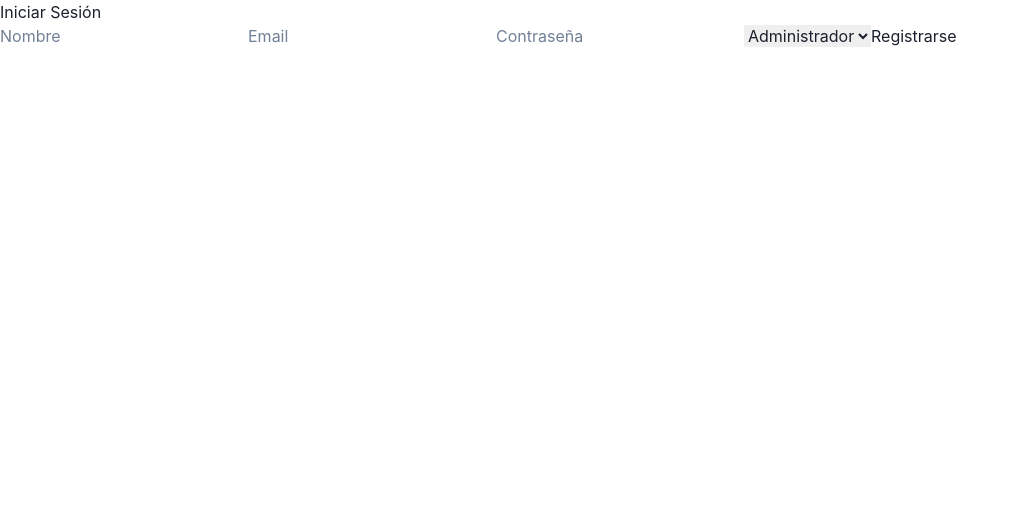
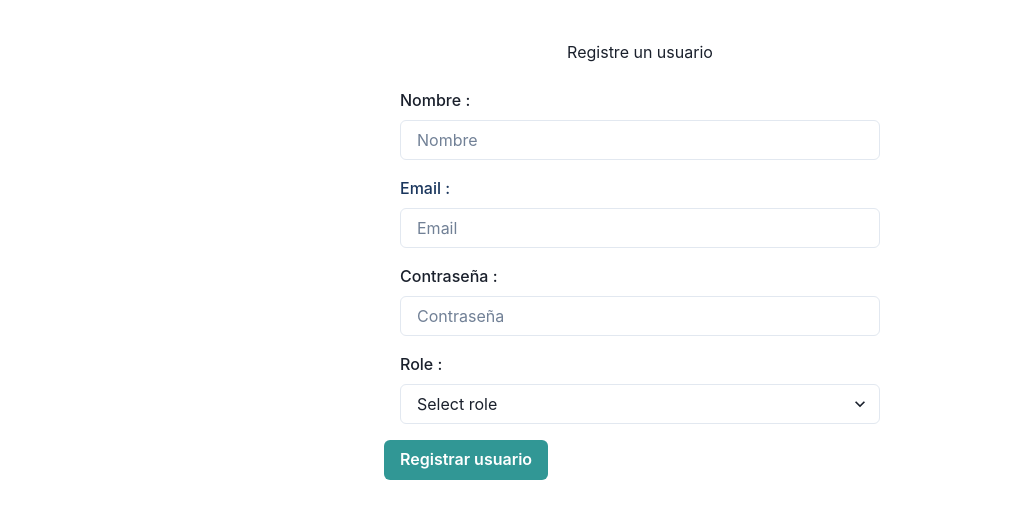
Before and after one commit to AgustinGomezDelToro/Projet-Devops, a Next.js app: page /signin in a window 1280 px wide. Shown: the top 518 px of the page, without its empty margins (0-1018 px from the left). Built offline with nearby package versions, Linux system fonts and the light colour scheme.

Commit message:
UI form signin fait

```diff
--- a/components/Header/index.tsx
+++ b/components/Header/index.tsx
@@ -4,7 +4,7 @@ function Header() {
     return (
         <Flex width="100%" p={4} borderBottom="1px solid gray" justifyContent="space-between" alignItems="center">
             <Box>
-                <p>Bienvenido Eugenio chupapijaaaaa!</p>
+                <p>Bienvenido user.name!</p>
             </Box>
             <Button colorScheme="red">Salir</Button>
         </Flex>
--- a/components/auth/signIn.tsx
+++ b/components/auth/signIn.tsx
@@ -1,6 +1,16 @@
 import { signIn } from "next-auth/react";
 import { useState } from "react";
 import { useRouter } from "next/router";
+import {
+    Box,
+    Button,
+    FormControl,
+    FormLabel,
+    FormErrorMessage,
+    FormHelperText,
+    Select,
+    Input, Center
+} from '@chakra-ui/react'
 
 function SignIn() {
     const [errorMessage, setErrorMessage] = useState("");
@@ -53,24 +63,50 @@ function SignIn() {
     };
 
     return (
+        <Box width={["100%", "80%", "60%", "40%"]} mx="auto" mt={10}>
+        <Center m={4} spacing={4} mt={6} >
+            <h1>Registre un usuario</h1>
+        </Center>
+
         <form onSubmit={handleRegister}>
-            <input type="text" name="name" placeholder="Nombre" required />
-            <input type="email" name="email" placeholder="Email" required />
-            <input
-                type="password"
-                name="password"
-                placeholder="Contraseña"
-                required
-            />
-            <select name="role" required>
-                <option value="ADMINISTRADOR">Administrador</option>
-                <option value="ODONTOLOGO">Odontólogo</option>
-                <option value="PACIENTE">Paciente</option>
-            </select>
-            <button type="submit">Registrarse</button>
+            <Box m={4} spacing={4} mt={6}>
+                <FormControl>
+                    <FormLabel>Nombre : </FormLabel>
+                    <Input type="text" name="name" placeholder="Nombre" isRequired />
+                </FormControl>
+            </Box>
+
+            <Box m={4} spacing={4} textColor={"blue.900"}>
+                <FormControl>
+                    <FormLabel>Email : </FormLabel>
+                    <Input type="email" name="email" placeholder="Email" isRequired />
+                </FormControl>
+            </Box>
+
+            <Box m={4} spacing={4}>
+                <FormControl>
+                    <FormLabel>Contraseña : </FormLabel>
+                    <Input type="password" name="password" placeholder="Contraseña" isRequired/>
+                </FormControl>
+            </Box>
+
+            <Box m={4} spacing={4}>
+                <FormControl>
+                    <FormLabel>Role : </FormLabel>
+                    <Select name="role" placeholder='Select role' isRequired>
+                        <option value="ADMINISTRADOR">Administrador</option>
+                        <option value="ODONTOLOGO">Odontólogo</option>
+                        <option value="PACIENTE">Paciente</option>
+                    </Select>
+                </FormControl>
+            </Box>
+
+
+            <Button colorScheme='teal' type="submit">Registrar usuario</Button>
             {errorMessage && <p>{errorMessage}</p>}
             {successMessage && <p>{successMessage}</p>}
         </form>
+        </Box>
     );
 }
 
--- a/pages/signin.tsx
+++ b/pages/signin.tsx
@@ -3,7 +3,6 @@ import SignIn from "../components/auth/signIn";
 function SignInPage() {
     return (
         <div>
-            <h1>Iniciar Sesión</h1>
             <SignIn/>
         </div>
     );
```
Also changed, not shown: pages/pacientes.tsx (added, +121 -0 lines), 1 other file (tests, documents, lock files or other folders).
